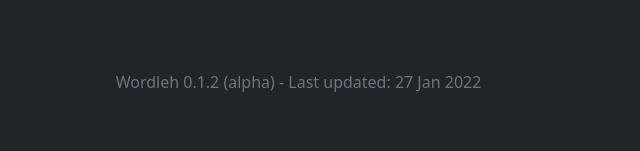
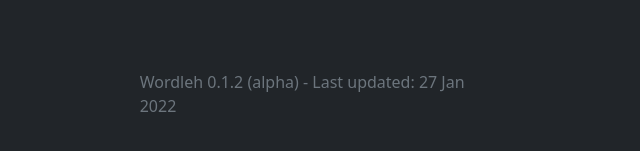
Before and after one commit to breaktoprotect/wordleh, a React (Create React App) app in the folder wordleh-react/: page / in a window 1280 px wide. Shown: the part 421-572 px from the top of the page, without its empty margins (319-959 px from the left). Built offline with nearby package versions, Linux system fonts and the light colour scheme.

Commit message:
Minor fix

```diff
--- a/wordleh-react/src/components/version.jsx
+++ b/wordleh-react/src/components/version.jsx
@@ -7,7 +7,7 @@
     };
     render() {
         return (
-            <div class="row">
+            <div class="container">
                 <p className="text-muted">{`Wordleh ${this.state.current_version} - Last updated: ${this.state.last_updated}`}</p>
             </div>
         );
```
